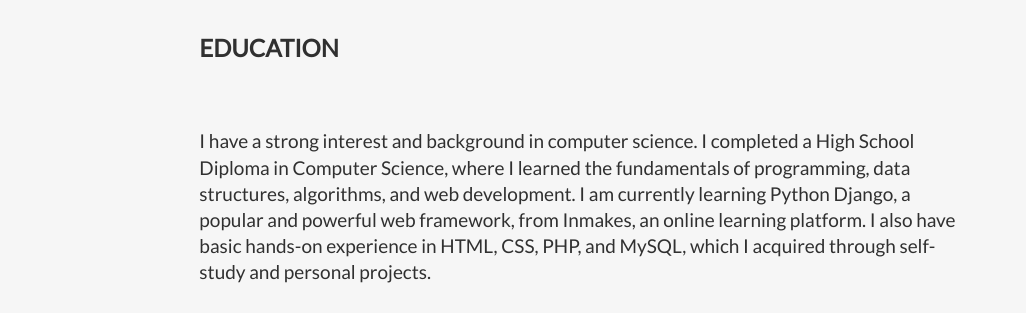
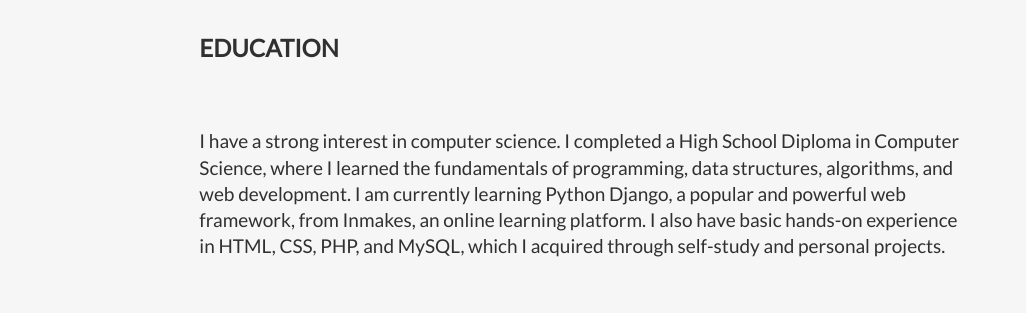
Before and after one commit to AAMIR22/MyProfile, a plain HTML site: page index.html in a window 1280 px wide. Shown: the part 1020-1333 px from the top of the page, 254-1280 px from the left. Drawn offline with nearby package versions, Linux system fonts and the light colour scheme.

Commit message:
Update index.html

```diff
--- a/index.html
+++ b/index.html
@@ -249,7 +249,7 @@
     </div>
     <div class="col-sm-8">
       <h2>Education</h2><br>
-      <h4><strong></strong> I have a strong interest and background in computer science. I completed a High School Diploma in Computer Science, where I learned the fundamentals of programming, data structures, algorithms, and web development. I am currently learning Python Django, a popular and powerful web framework, from Inmakes, an online learning platform. I also have basic hands-on experience in HTML, CSS, PHP, and MySQL, which I acquired through self-study and personal projects.</h4><br>
+      <h4><strong></strong> I have a strong interest in computer science. I completed a High School Diploma in Computer Science, where I learned the fundamentals of programming, data structures, algorithms, and web development. I am currently learning Python Django, a popular and powerful web framework, from Inmakes, an online learning platform. I also have basic hands-on experience in HTML, CSS, PHP, and MySQL, which I acquired through self-study and personal projects.</h4><br>
       <p><strong>ADD-ON:</strong> In addition to my web development skills, I also have experience in using Excel, WordPad, and PowerPoint for various tasks in a fast-paced environment. I have used these tools to create, edit, and format certificates, reports, presentations, and other documents.</p>
     </div>
   </div>
```
